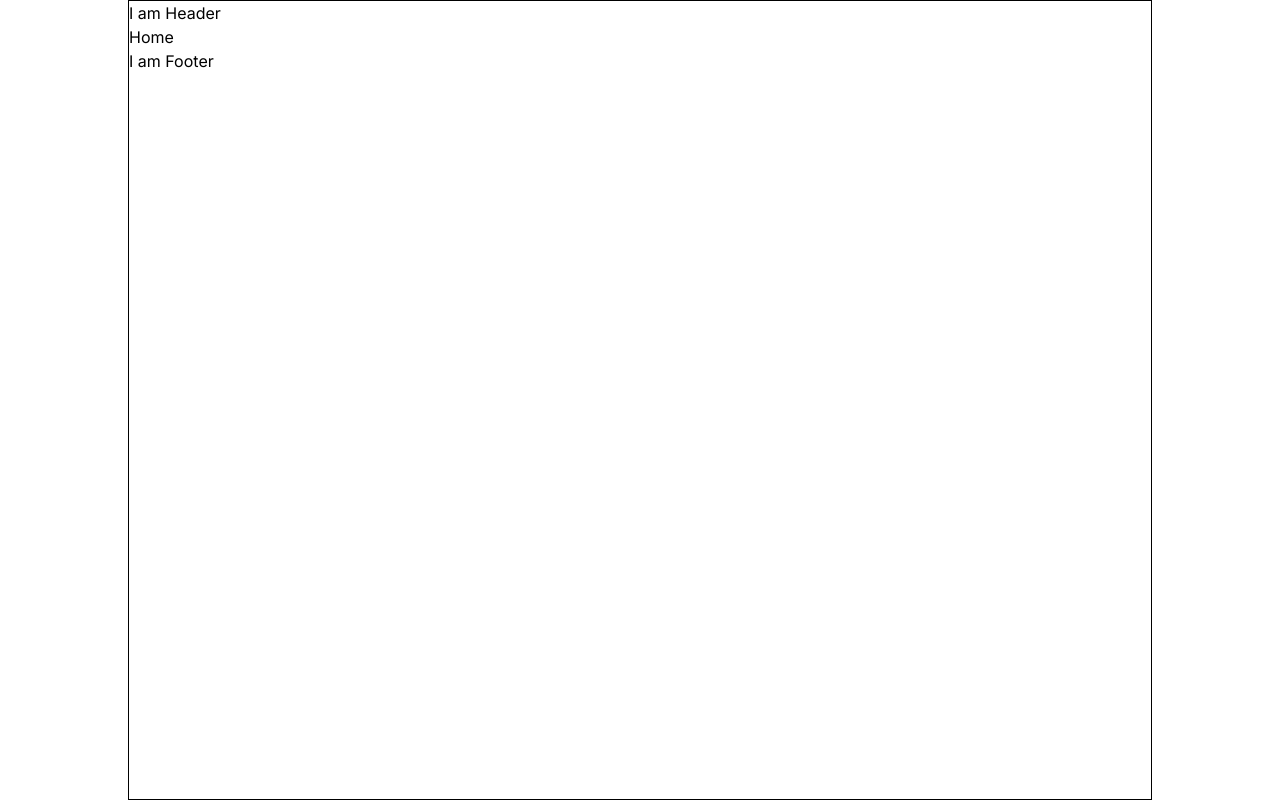
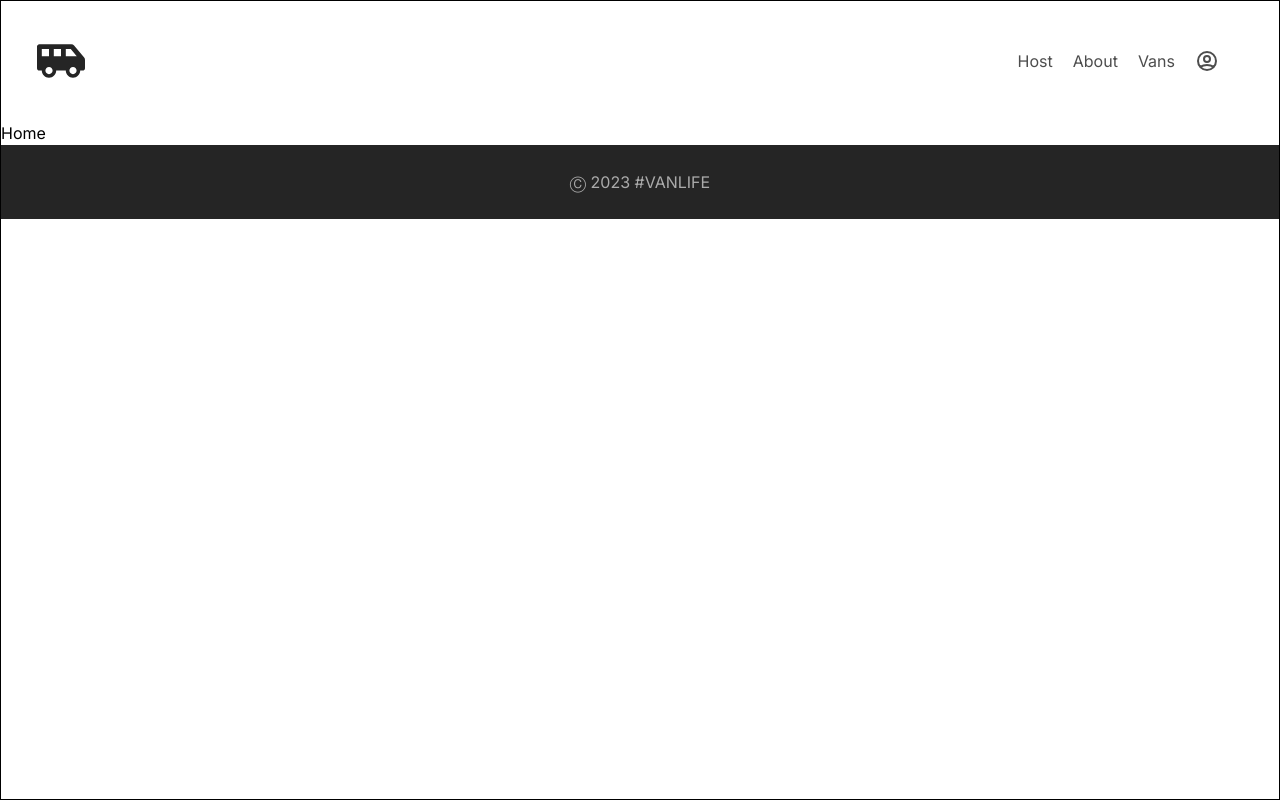
Before and after one commit to purohitdheeraj/react-vans-life, a React (Vite) app: page / in a window 1280 px wide. Built offline with nearby package versions, Linux system fonts and the light colour scheme.

Commit message:
Feat: Header-Desktop ✅

```diff
--- a/src/App.css
+++ b/src/App.css
@@ -4,7 +4,7 @@
 	--FONT-COLOR-BLACK: #161616;
 	--LINK-COLOR-GRAY: #4d4d4d;
 	--FOOTER-BG-COLOR: #252525;
-	--FOOTER-COLOR: #252525;
+	--FOOTER-COLOR: #aaaaaa;
 
 	/* general color */
 	--BLACK: #000;
@@ -17,9 +17,65 @@ html {
 }
 
 body {
-	max-width: 1024px;
+	max-width: 1280px;
 	font-size: 1.6rem;
 	padding: 0;
 	margin: 0 auto;
 	border: 1px solid;
 }
+
+/* Header */
+.header {
+	display: flex;
+	align-items: center;
+	padding: 3.6rem;
+}
+
+.header-logo {
+	color: var(--BLACK);
+}
+.van-icon {
+	color: var(--FOOTER-BG-COLOR);
+}
+
+.nav {
+	margin-left: auto;
+	margin-right: 1.5em;
+}
+
+.nav ul {
+	display: flex;
+	align-items: center;
+	list-style-type: none;
+	gap: 2rem;
+}
+
+.nav ul li a {
+	text-decoration: none;
+	color: var(--LINK-COLOR-GRAY);
+}
+
+.nav ul li a:hover {
+	text-decoration: underline;
+	color: var(--FOOTER-BG-COLOR);
+}
+
+.active {
+	font-weight: 600;
+}
+
+.active svg {
+	color: var(--FOOTER-BG-COLOR);
+	fill: var(--FOOTER-COLOR);
+}
+
+.header svg {
+	min-width: 2.4rem;
+}
+/* Footer */
+.footer {
+	background: var(--FOOTER-BG-COLOR);
+	color: var(--FOOTER-COLOR);
+	padding: 2.5rem;
+	text-align: center;
+}
--- a/src/components/Footer.jsx
+++ b/src/components/Footer.jsx
@@ -1,7 +1,9 @@
 import React from "react";
 
 const Footer = () => {
-	return <div>I am Footer</div>;
+	return (
+		<footer className="footer">Ⓒ 2023 #VANLIFE</footer>
+	);
 };
 
 export default Footer;
--- a/src/components/Header.jsx
+++ b/src/components/Header.jsx
@@ -1,7 +1,69 @@
 import React from "react";
+import { Link, NavLink } from "react-router-dom";
+import { FaShuttleVan } from "react-icons/fa";
+import { HiOutlineUserCircle } from "react-icons/hi";
 
 const Header = () => {
-	return <div>I am Header</div>;
+	return (
+		<header className="header">
+			<h2 className="header-logo">
+				<Link to="/">
+					<FaShuttleVan size="2em" className="van-icon" />
+				</Link>
+			</h2>
+
+			<nav className="nav">
+				<ul>
+					<li>
+						<NavLink
+							className={({ isActive }) =>
+								isActive ? "active" : ""
+							}
+							to="host"
+						>
+							Host
+						</NavLink>
+					</li>
+
+					<li>
+						<NavLink
+							className={({ isActive }) =>
+								isActive ? "active" : ""
+							}
+							to="about"
+						>
+							About
+						</NavLink>
+					</li>
+
+					<li>
+						<NavLink
+							className={({ isActive }) =>
+								isActive ? "active" : ""
+							}
+							to="vans"
+						>
+							Vans
+						</NavLink>
+					</li>
+
+					<li>
+						<NavLink
+							className={({ isActive }) =>
+								isActive ? "active" : ""
+							}
+							to="login"
+						>
+							<HiOutlineUserCircle
+								aria-label="login-icons"
+								size="1.5em"
+							/>
+						</NavLink>
+					</li>
+				</ul>
+			</nav>
+		</header>
+	);
 };
 
 export default Header;
```
